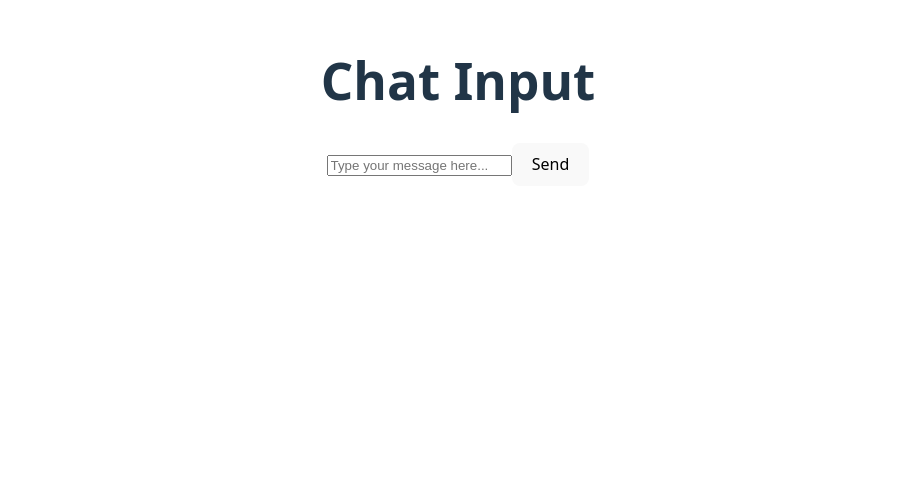
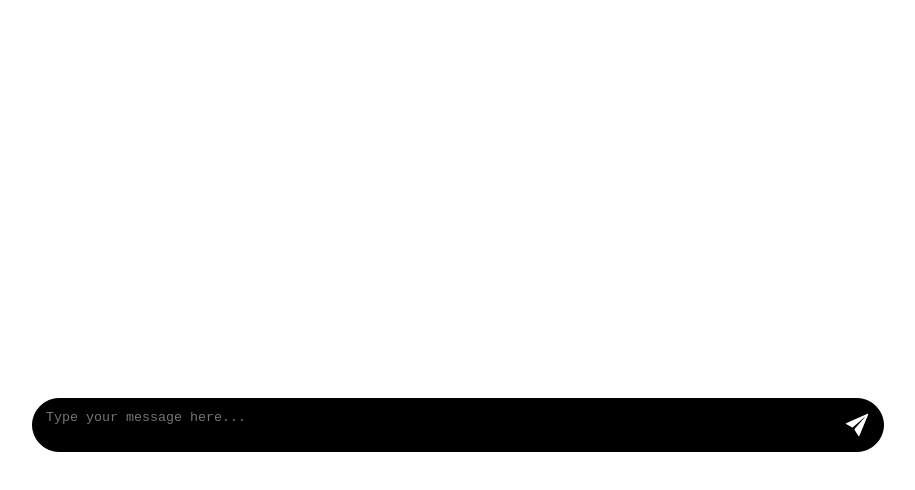
Before and after one commit to xIshanSandhux/QA-Chat, a React app in the folder Frontend/: page / in a window 1280 px wide. Shown: the part 298-788 px from the top of the page, without its empty margins (182-1097 px from the left). Built offline with nearby package versions, Linux system fonts and the light colour scheme; the HTML template or start-up script is replaced by a standard one.

Commit message:
getting the chat UI done

```diff
--- a/Frontend/package.json
+++ b/Frontend/package.json
@@ -11,7 +11,8 @@
   },
   "dependencies": {
     "react": "^19.1.1",
-    "react-dom": "^19.1.1"
+    "react-dom": "^19.1.1",
+    "react-icons": "^5.5.0"
   },
   "devDependencies": {
     "@eslint/js": "^9.36.0",
--- /dev/null
+++ b/Frontend/src/Chat/input.css
@@ -0,0 +1,58 @@
+.chat-input{
+    display: flex;
+    width: 850px;
+    background-color: #000000;
+    border: 1px solid #000000;
+    border-radius: 100px;
+    padding-right:0;
+    position: fixed;
+    bottom: 50px;
+    left: 50%;
+    transform: translateX(-50%);
+}
+
+.chat-input-form{
+    display: flex;
+    flex-direction: row;
+    gap: 10px;
+    border: 1px solid #000000;
+    border-radius: 100px;
+    padding-left: 10px;
+    padding-right: 0px;
+    align-items: center;
+    width: 100%;
+    background-color: #000000;
+}
+
+.chat-input-textarea{
+    flex: 1;
+    border: none;
+    background-color: #000000;
+    color: #ffffff;
+    resize: none;
+    outline: none;
+}
+
+.chat-input-button{
+    padding: 10px 10px;
+    border: none;
+    border-radius: 100px;
+    background-color: #000000;
+    color: #000000;
+    cursor: pointer;
+    white-space: nowrap;
+    outline: none;
+    display: flex;
+    align-items: center;
+    justify-content: center;
+}
+
+.chat-input-button:hover{
+    background-color: #000000;
+}
+
+.chat-input-button:disabled{
+    background-color: #000000;
+    color: #ffffff;
+    cursor: not-allowed;
+}
--- a/Frontend/src/Chat/input.jsx
+++ b/Frontend/src/Chat/input.jsx
@@ -1,9 +1,33 @@
+import { useState } from 'react'
+import './input.css'
+import { IoIosSend } from "react-icons/io";
+
+
 export default function ChatInput(){
+    const [query, setQuery] = useState("")
+
     return (
         <div className="chat-input">
-            <h1>Chat Input</h1>
-            <input type="text" placeholder="Type your message here..." />
-            <button onClick={() => onSend({message: "Sending message..."})}>Send</button>
+            <form
+            className="chat-input-form"
+            >
+
+            <textarea
+            className="chat-input-textarea"
+            type="text"
+            placeholder="Type your message here..."
+            onChange = {e => setQuery(e.target.value)}
+            value={query}
+            />
+            <button
+            className="chat-input-button"
+            type="submit"
+            onClick={() => onSend({message: query})}
+            disabled={!query.trim()}
+            >
+                <IoIosSend size={30} color="#ffffff"/>
+            </button>
+            </form>
     </div>
   );
 }
```
Also changed, not shown: 1 other file (tests, documents, lock files or other folders).
